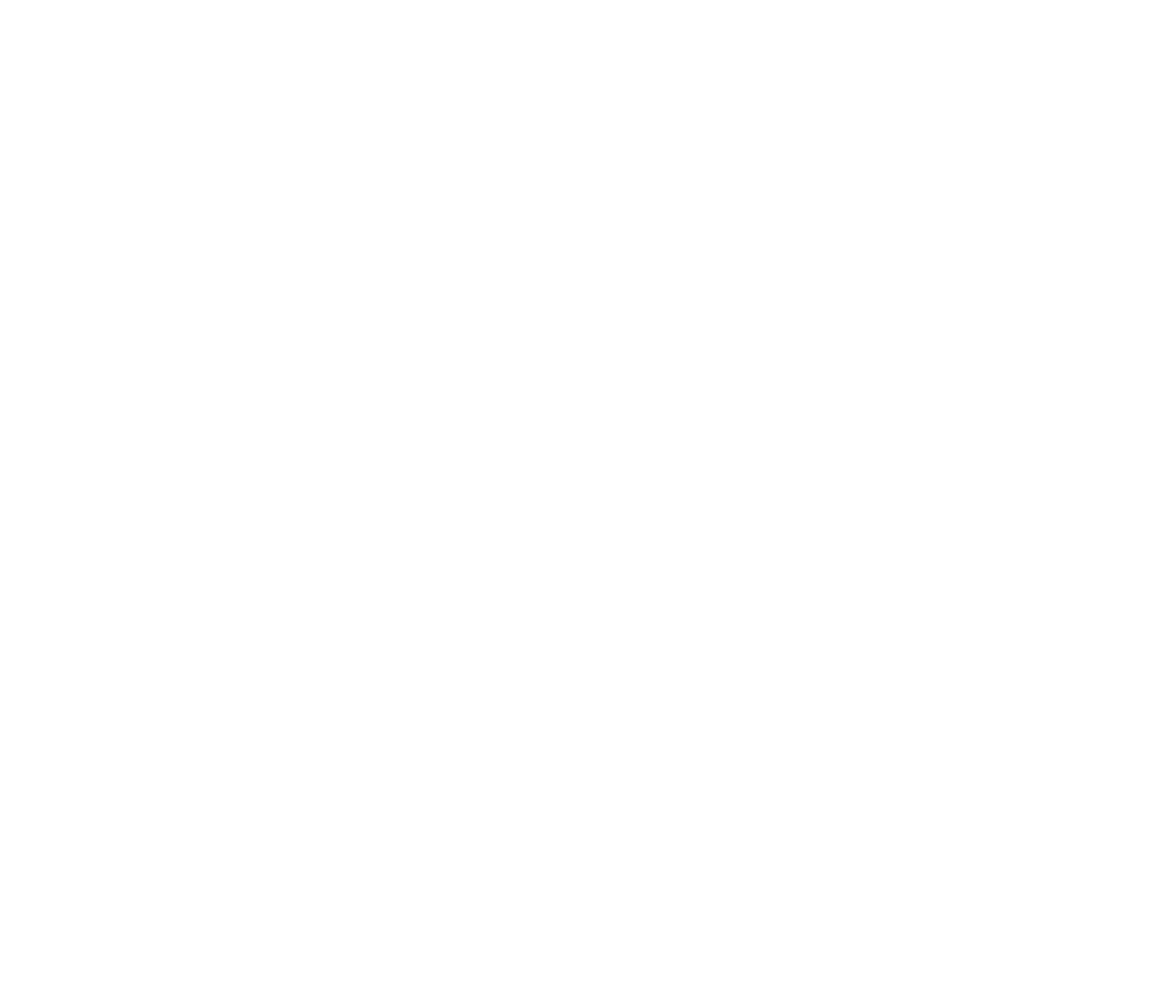
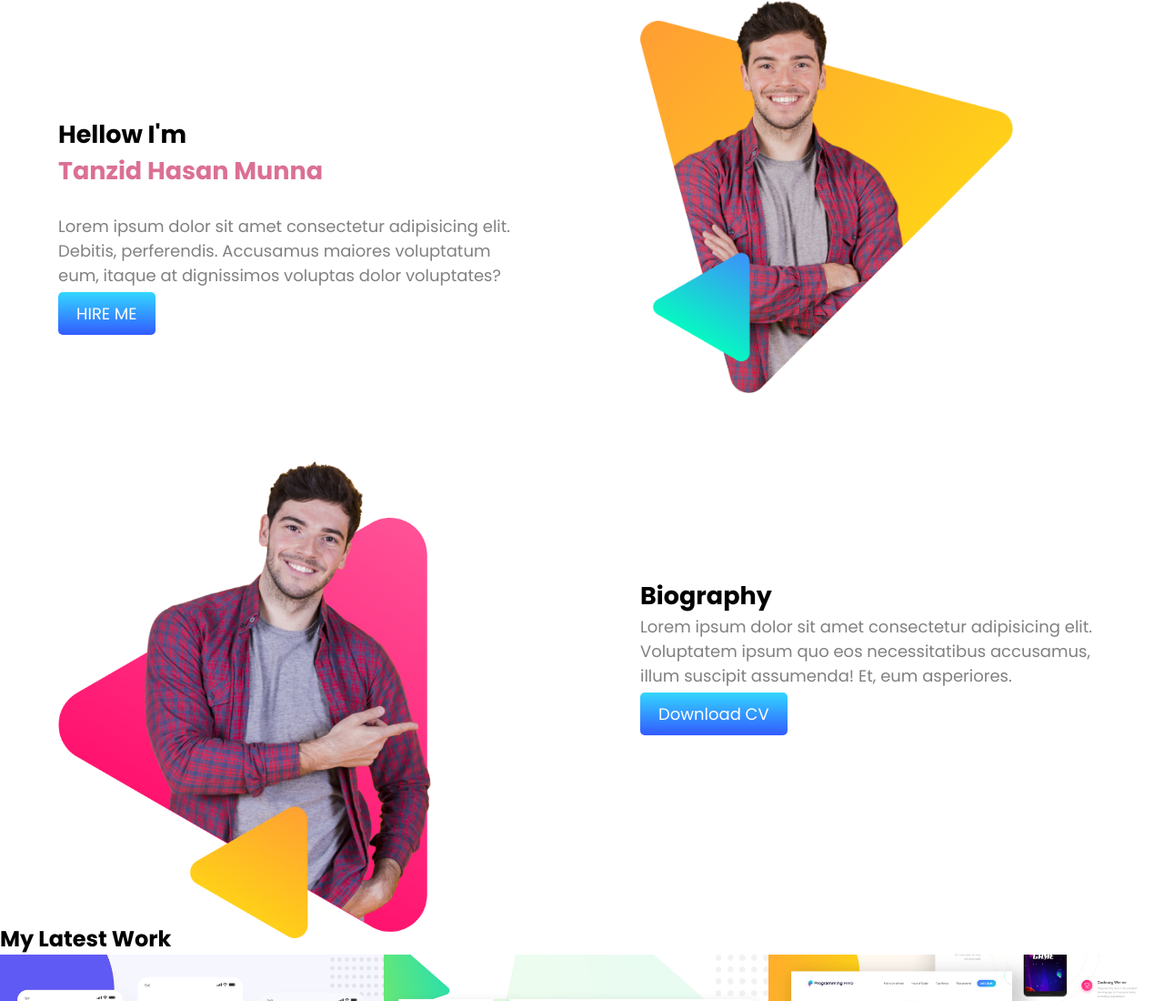
Before and after one commit to tanzidhasanmunna/developer-protfolio, a plain HTML site: page index.html in a window 1280 px wide. Shown: the top 1100 px of the page at 91% size. Before the commit the page ends 800 px from the top, so only its background shows below. Drawn offline with Linux system fonts and the light colour scheme.

Commit message:
second commit

```diff
--- a/CSS/style.css
+++ b/CSS/style.css
@@ -0,0 +1,46 @@
+*{
+
+    font-family: "Poppins", sans-serif;
+    margin: 0;
+
+}
+section{
+    height: 500px;
+    display: inline-block;
+}
+.text-color{
+    color: palevioletred;
+}
+p{
+    color: gray;
+}
+.half-part{
+    float: left;
+    width: 40%;
+    margin-left: 5%;
+    padding-right: 5%;
+    font-size: large;
+}
+.text{
+    padding-top: 10%;
+}
+.half-part img{
+    width: 80%;
+}
+.button-design{
+    text-decoration: none;
+    background-image: linear-gradient(rgba(0, 204, 255, 0.799), rgba(0, 51, 255, 0.804));
+    padding: 10px 20px;
+    border-radius: 5px;
+    color: white;
+    display: inline-block;
+    margin-top: 5px;
+}
+.my-work{
+    display: flex;
+    flex-direction: row;
+
+}
+.my-work img{
+    width: 33%;
+}
--- a/index.html
+++ b/index.html
@@ -1,11 +1,69 @@
 <!DOCTYPE html>
 <html lang="en">
-<head>
-    <meta charset="UTF-8">
-    <meta name="viewport" content="width=device-width, initial-scale=1.0">
-    <title>Document</title>
-</head>
-<body>
-
-</body>
+  <head>
+    <meta charset="UTF-8" />
+    <meta name="viewport" content="width=device-width, initial-scale=1.0" />
+    <title>THM Tech-Hub</title>
+    <link rel="stylesheet" href="CSS/style.css" />
+    <link rel="preconnect" href="https://fonts.googleapis.com" />
+    <link rel="preconnect" href="https://fonts.gstatic.com" crossorigin />
+    <link
+      href="https://fonts.googleapis.com/css2?family=Poppins:ital,wght@0,100;0,200;0,300;0,400;0,500;0,600;0,700;0,800;0,900;1,100;1,200;1,300;1,400;1,500;1,600;1,700;1,800;1,900&family=Tinos:ital,wght@0,400;0,700;1,400;1,700&display=swap"
+      rel="stylesheet"
+    />
+  </head>
+  <body>
+    <section>
+      <div class="half-part text">
+        <h1>Hellow I'm</h1>
+        <h1 class="text-color">Tanzid Hasan Munna</h1>
+        <br />
+        <p>
+          Lorem ipsum dolor sit amet consectetur adipisicing elit. Debitis,
+          perferendis. Accusamus maiores voluptatum eum, itaque at dignissimos
+          voluptas dolor voluptates?
+        </p>
+        <a class="button-design" href="">HIRE ME</a>
+      </div>
+      <div class="half-part">
+        <img src="assets/Images/peter.png" alt="" />
+      </div>
+    </section>
+    <section>
+      <div class="half-part">
+        <img src="assets/Images/peter_dream.png" alt="" />
+      </div>
+      <div class="half-part text">
+        <h1>Biography</h1>
+        <p>
+          Lorem ipsum dolor sit amet consectetur adipisicing elit. Voluptatem
+          ipsum quo eos necessitatibus accusamus, illum suscipit assumenda! Et,
+          eum asperiores.
+        </p>
+        <a class="button-design" href="">Download CV</a>
+      </div>
+    </section>
+    <section>
+      <h1>My Latest Work</h1>
+      <div class="my-work">
+        <img src="assets/latest-work/work-1.png" alt="" />
+        <img src="assets/latest-work/work-2.jpg" alt="" />
+        <img src="assets/latest-work/work-3.jpg" alt="" />
+      </div>
+    </section>
+    <section>
+      <h1>What Client are say</h1>
+      <h4>Elon Musk</h4>
+      <p>Founder & CEO SpaceX</p>
+      <p>
+        " Lorem ipsum dolor sit amet consectetur adipisicing elit.<br />
+        Natus veritatis est, iure ipsum cumque quia? "
+      </p>
+      <div>
+        <h4>Leave me a message in the</h4>
+        <h1>thmtechhub@gmail.com</h1>
+      </div>
+    </section>
+    <footer><p>THM Tech-Hub Initiative. © 2024 All rights Reserved</p></footer>
+  </body>
 </html>
```
Also changed, not shown: assets/Images/biography-bg.png (added), assets/Images/footer-bg.png (added), assets/Images/header-bg.png (added), assets/Images/latest-work-bg.png (added), assets/Images/peter.png (added), assets/Images/peter_dream.png (added), assets/latest-work/work-1.png (added), assets/latest-work/work-2.jpg (added), assets/latest-work/work-3.jpg (added).
